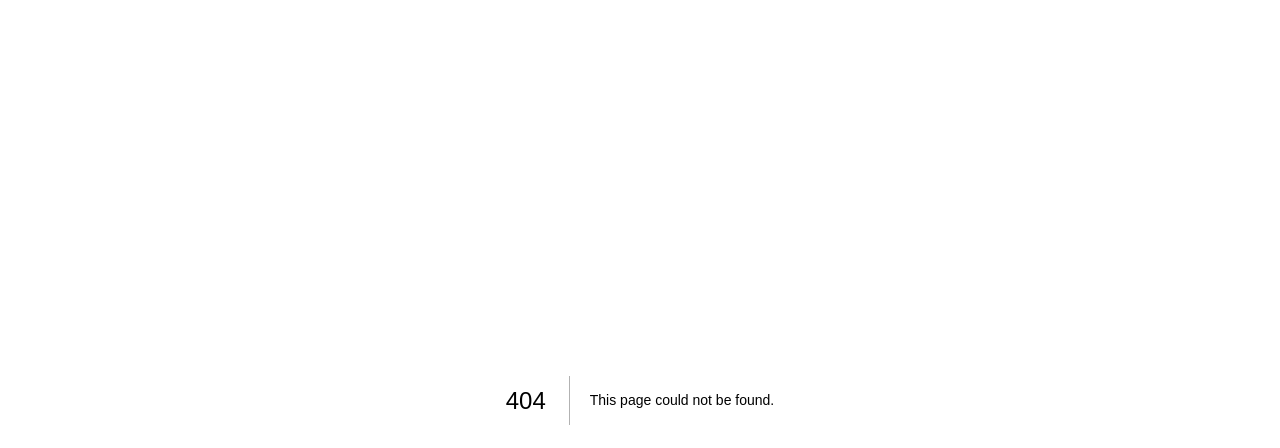
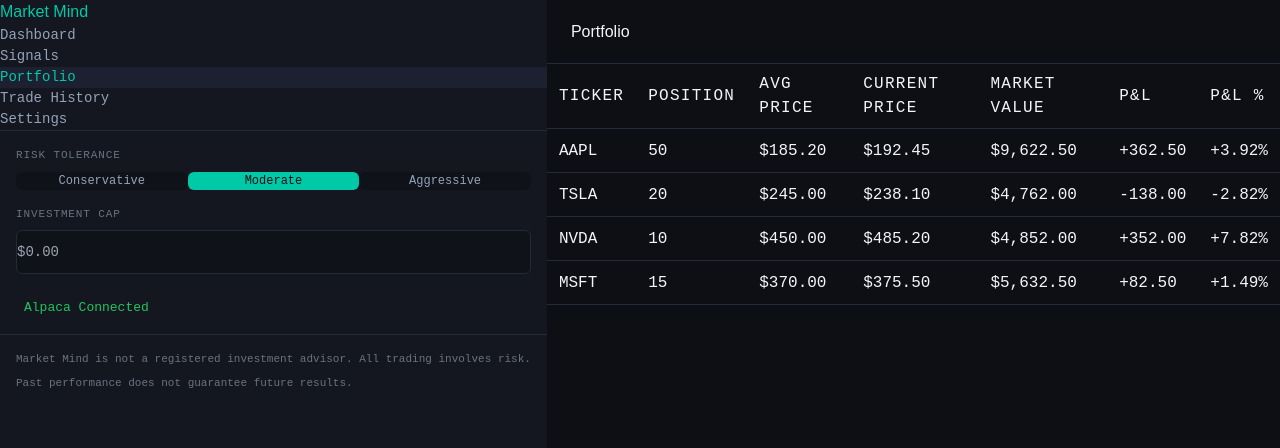
Before and after one commit to AEGIS-OSX/market-mind, a Next.js app: page /dashboard/portfolio in a window 1280 px wide. Before the commit this address had no page. Shown: the top 448 px of the page. Built offline with nearby package versions, Linux system fonts and the light colour scheme.

Commit message:
feat: Portfolio Page — Positions Table [worker-t2 via sterling]

```diff
--- /dev/null
+++ b/app/dashboard/portfolio/page.tsx
@@ -0,0 +1,202 @@
+"use client";
+
+import React, { useState, useEffect } from "react";
+import { motion } from "framer-motion";
+
+/**
+ * Market Mind Portfolio Page
+ * Renders the active positions table with real-time data simulation.
+ */
+
+interface Position {
+  ticker: string;
+  quantity: number;
+  avgPrice: number;
+  currentPrice: number;
+  marketValue: number;
+  pnl: number;
+  pnlPercent: number;
+}
+
+const MOCK_POSITIONS: Position[] = [
+  {
+    ticker: "AAPL",
+    quantity: 50,
+    avgPrice: 185.20,
+    currentPrice: 192.45,
+    marketValue: 9622.50,
+    pnl: 362.50,
+    pnlPercent: 3.92,
+  },
+  {
+    ticker: "TSLA",
+    quantity: 20,
+    avgPrice: 245.00,
+    currentPrice: 238.10,
+    marketValue: 4762.00,
+    pnl: -138.00,
+    pnlPercent: -2.82,
+  },
+  {
+    ticker: "NVDA",
+    quantity: 10,
+    avgPrice: 450.00,
+    currentPrice: 485.20,
+    marketValue: 4852.00,
+    pnl: 352.00,
+    pnlPercent: 7.82,
+  },
+  {
+    ticker: "MSFT",
+    quantity: 15,
+    avgPrice: 370.00,
+    currentPrice: 375.50,
+    marketValue: 5632.50,
+    pnl: 82.50,
+    pnlPercent: 1.49,
+  },
+];
+
+const Skeleton = ({ height }: { height: string }) => (
+  <div
+    className="w-full animate-pulse bg-[var(--color-surface-2)] border-b border-[var(--color-border)]"
+    style={{ height }}
+  />
+);
+
+const EmptyState = () => (
+  <div className="flex flex-col items-center justify-center py-[var(--space-6)] text-center">
+    <svg
+      width="40"
+      height="40"
+      viewBox="0 0 24 24"
+      fill="none"
+      stroke="var(--color-text-secondary)"
+      strokeWidth="1.5"
+      strokeLinecap="round"
+      strokeLinejoin="round"
+      className="mb-[var(--space-2)]"
+    >
+      <path d="M3 3v18h18" />
+      <path d="m19 9-5 5-4-4-3 3" />
+    </svg>
+    <p className="font-[family-name:var(--font-display)] text-[16px] font-medium text-[var(--color-text-secondary)]">
+      No active positions.
+    </p>
+  </div>
+);
+
+export default function PortfolioPage() {
+  const [isLoading, setIsLoading] = useState(true);
+  const [positions, setPositions] = useState<Position[]>([]);
+
+  useEffect(() => {
+    // Simulate data fetch
+    const timer = setTimeout(() => {
+      setPositions(MOCK_POSITIONS);
+      setIsLoading(false);
+    }, 800);
+    return () => clearTimeout(timer);
+  }, []);
+
+  return (
+    <main className="flex flex-col w-full min-h-screen bg-[var(--color-canvas)]">
+      {/* Top Bar */}
+      <header className="flex items-center h-[64px] px-[var(--space-3)] border-b border-[var(--color-border)]">
+        <h1 className="font-[family-name:var(--font-display)] text-[var(--text-section-title)] font-medium text-[var(--color-text-primary)]">
+          Portfolio
+        </h1>
+      </header>
+
+      {/* Content Area */}
+      <section className="flex-1 overflow-auto">
+        <table className="w-full border-collapse text-left">
+          <thead>
+            <tr className="border-bottom border-[var(--color-border)]">
+              {[
+                "Ticker",
+                "Position",
+                "Avg Price",
+                "Current Price",
+                "Market Value",
+                "P&L",
+                "P&L %",
+              ].map((header) => (
+                <th
+                  key={header}
+                  className="px-[12px] py-[8px] text-[var(--text-xs)] font-normal uppercase tracking-[0.08em] text-[var(--color-text-secondary)] border-b border-[var(--color-border)]"
+                >
+                  {header}
+                </th>
+              ))}
+            </tr>
+          </thead>
+          <tbody>
+            {isLoading ? (
+              Array.from({ length: 5 }).map((_, i) => (
+                <tr key={`skeleton-${i}`}>
+                  <td colSpan={7} className="p-0">
+                    <Skeleton height="44px" />
+                  </td>
+                </tr>
+              ))
+            ) : positions.length === 0 ? (
+              <tr>
+                <td colSpan={7} className="p-0">
+                  <EmptyState />
+                </td>
+              </tr>
+            ) : (
+              positions.map((pos) => (
+                <motion.tr
+                  key={pos.ticker}
+                  initial={{ opacity: 0 }}
+                  animate={{ opacity: 1 }}
+                  className="h-[44px] border-b border-[var(--color-border)] hover:bg-[var(--color-surface-2)] transition-colors cursor-default"
+                >
+                  <td className="px-[12px] font-[family-name:var(--font-body)] text-[var(--text-ticker)] font-medium text-[var(--color-text-primary)]">
+                    {pos.ticker}
+                  </td>
+                  <td className="px-[12px] font-[family-name:var(--font-body)] text-[var(--text-base)] [font-feature-settings:'tnum'] text-[var(--color-text-primary)]">
+                    {pos.quantity}
+                  </td>
+                  <td className="px-[12px] font-[family-name:var(--font-body)] text-[var(--text-base)] [font-feature-settings:'tnum'] text-[var(--color-text-primary)]">
+                    ${pos.avgPrice.toFixed(2)}
+                  </td>
+                  <td className="px-[12px] font-[family-name:var(--font-body)] text-[var(--text-base)] [font-feature-settings:'tnum'] text-[var(--color-text-primary)]">
+                    ${pos.currentPrice.toFixed(2)}
+                  </td>
+                  <td className="px-[12px] font-[family-name:var(--font-body)] text-[var(--text-base)] [font-feature-settings:'tnum'] text-[var(--color-text-primary)]">
+                    ${pos.marketValue.toLocaleString(undefined, { minimumFractionDigits: 2, maximumFractionDigits: 2 })}
+                  </td>
+                  <td
+                    className={`px-[12px] font-[family-name:var(--font-body)] text-[var(--text-base)] [font-feature-settings:'tnum'] ${
+                      pos.pnl > 0
+                        ? "text-[var(--color-gain)]"
+                        : pos.pnl < 0
+                        ? "text-[var(--color-loss)]"
+                        : "text-[var(--color-text-muted)]"
+                    }`}
+                  >
+                    {pos.pnl > 0 ? "+" : ""}{pos.pnl.toFixed(2)}
+                  </td>
+                  <td
+                    className={`px-[12px] font-[family-name:var(--font-body)] text-[var(--text-base)] [font-feature-settings:'tnum'] ${
+                      pos.pnlPercent > 0
+                        ? "text-[var(--color-gain)]"
+                        : pos.pnlPercent < 0
+                        ? "text-[var(--color-loss)]"
+                        : "text-[var(--color-text-muted)]"
+                    }`}
+                  >
+                    {pos.pnlPercent > 0 ? "+" : ""}{pos.pnlPercent.toFixed(2)}%
+                  </td>
+                </motion.tr>
+              ))
+            )}
+          </tbody>
+        </table>
+      </section>
+    </main>
+  );
+}
```
